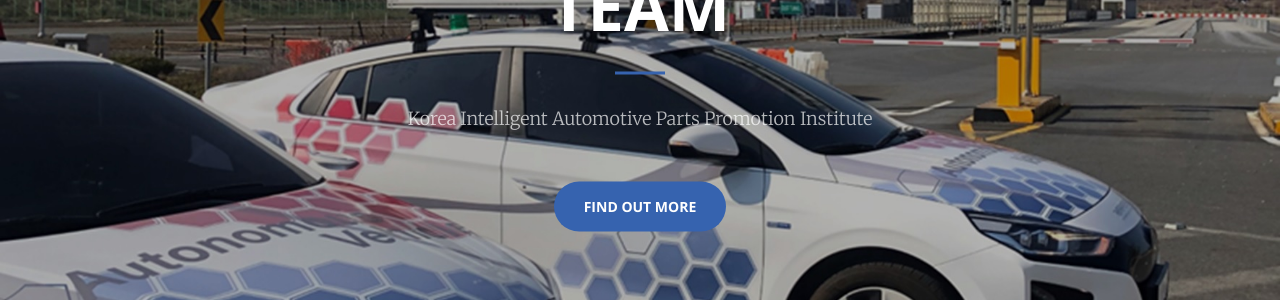
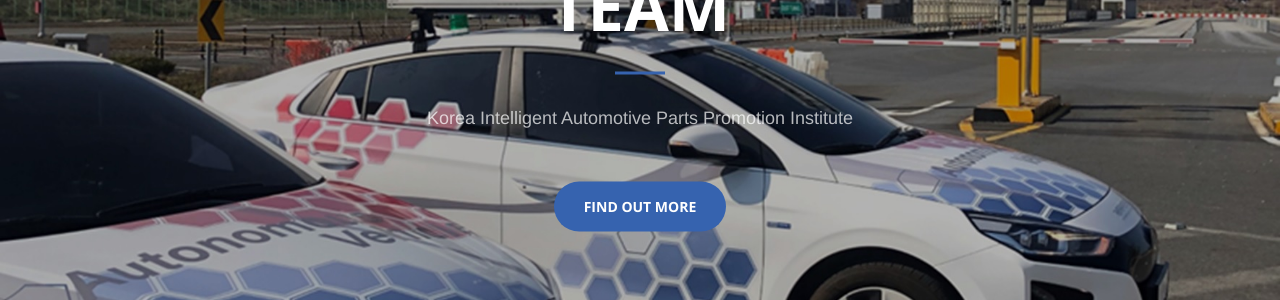
Before and after one commit to thkim1351/Kiapi-Open-Datasets.github.io, a Jekyll site: the page built from docs/index.html, in a window 1280 px wide and 900 px high. Shown: the part 385-685 px from the top of the window. Built offline with Jekyll 4.4.1, drawn with Linux system fonts in a browser that asks for light colours.

Commit message:
Update head.html

```diff
--- a/docs/_includes/head.html
+++ b/docs/_includes/head.html
@@ -13,7 +13,7 @@
 
     <!-- Custom Fonts -->
     <link href='https://fonts.googleapis.com/css?family=Open+Sans:300italic,400italic,600italic,700italic,800italic,400,300,600,700,800' rel='stylesheet' type='text/css'>
-    <link href='https://fonts.googleapis.com/css?family=Merriweather:400,300,300italic,400italic,700,700italic,900,900italic' rel='stylesheet' type='text/css'>
+    <link href='https://fonts.googleapis.com/css?family=Open+Sans:400,300,300italic,400italic,700,700italic,900,900italic' rel='stylesheet' type='text/css'>
     <link rel="stylesheet" href="font-awesome/css/font-awesome.min.css" type="text/css">
 
     <!-- Plugin CSS -->
```
